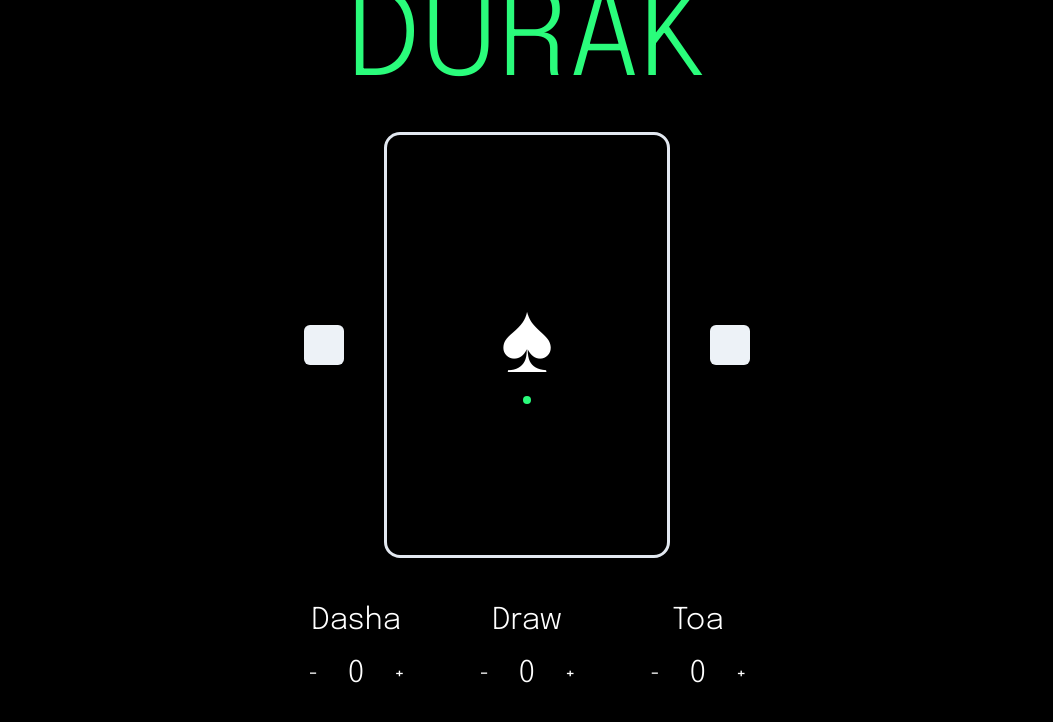
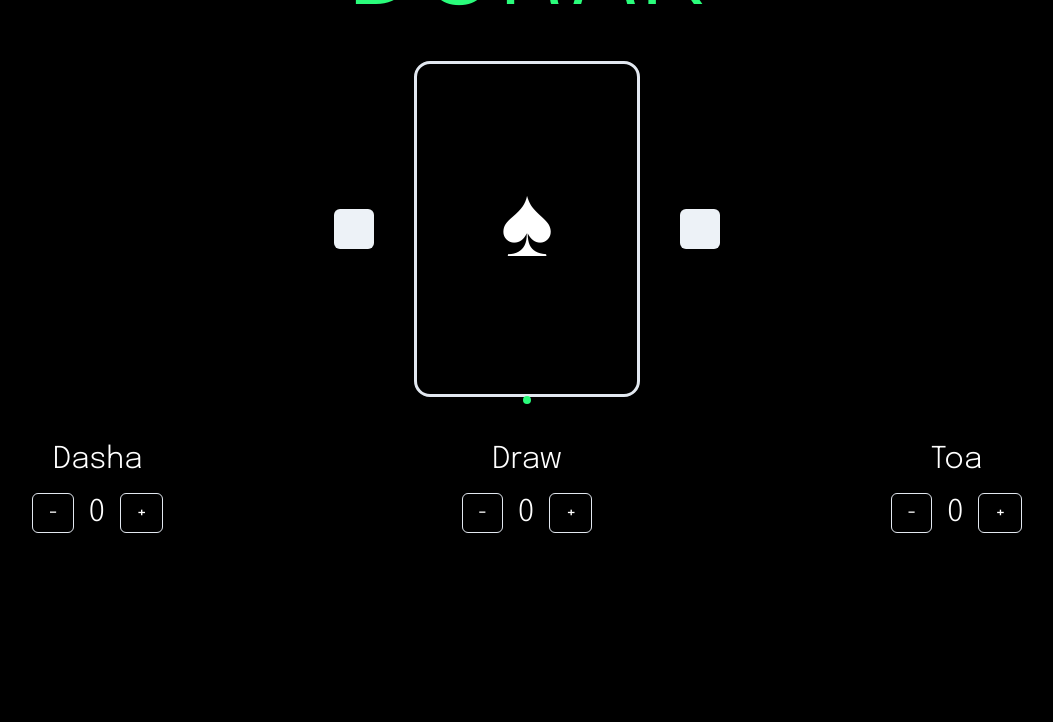
Before and after one commit to lowfitoa/profile, a React (Create React App) app: page /durak in a window 1280 px wide. Shown: the top 722 px of the page, without its empty margins (113-1166 px from the left). Built offline with nearby package versions, Linux system fonts and the light colour scheme.

Commit message:
fix: 🐛 size

```diff
--- a/src/page/durak/index.tsx
+++ b/src/page/durak/index.tsx
@@ -11,7 +11,7 @@ export const Durak = () => {
   const [drawCount, setDrawCount] = useState<number>(0);
 
   return (
-    <Container>
+    // <Container>
     <Stack
       justifyContent={"center"}
       alignItems={"center"}
@@ -34,7 +34,7 @@ export const Durak = () => {
             setCozerkIndex(cozerkIndex + 1);
           }}
         ></Button>
-          <Box px={"90px"} borderWidth={"3px"} borderRadius={16} py="135px">
+        <Box px={"60px"} borderWidth={"3px"} borderRadius={16} py="90px">
           <Text
             color="white"
             fontSize={"100px"}
@@ -61,7 +61,7 @@ export const Durak = () => {
         <CountCard name="Toa" count={toaCount} setCount={setToaCount} />
       </HStack>
     </Stack>
-    </Container>
+    // </Container>
   );
 };
 
@@ -78,7 +78,7 @@ const CountCard = ({ name, count, setCount }: CountCardProps) => {
       </Text>
       <HStack>
         <Button
-          variant="unstyled"
+          variant={"outline"}
           color={"white"}
           onClick={() => {
             if (count === 0) {
@@ -98,7 +98,7 @@ const CountCard = ({ name, count, setCount }: CountCardProps) => {
           {count}
         </Text>
         <Button
-          variant="unstyled"
+          variant={"outline"}
           color={"white"}
           onClick={() => setCount(count + 1)}
         >
```
Lines whose indentation alone changed are shown as unchanged.
